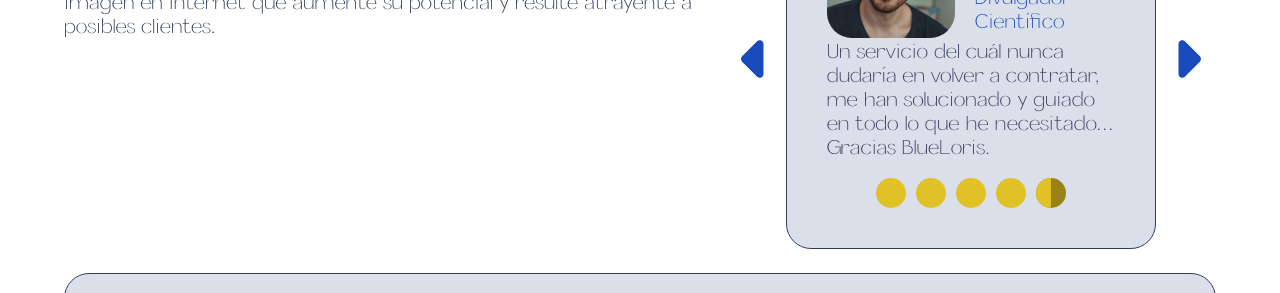
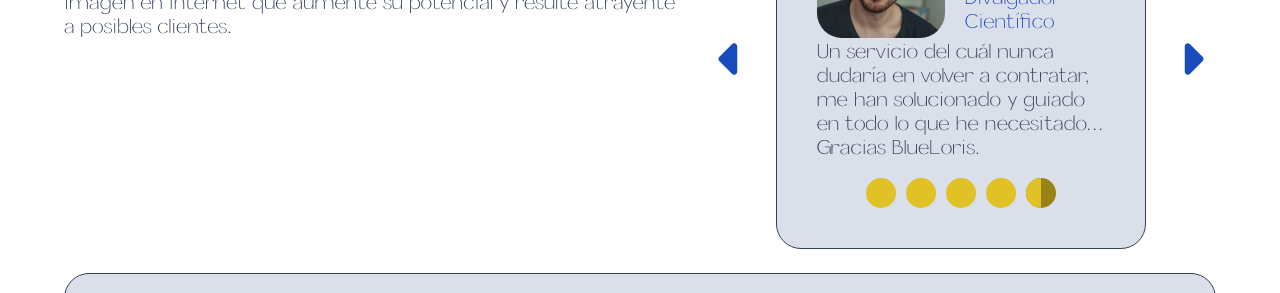
Before and after one commit to Albert0PB/DIW_1-10, a plain HTML site: page consultoria-web.html in a window 1280 px wide. Shown: the part 383-676 px from the top of the page. Drawn offline with Linux system fonts and the light colour scheme.

Commit message:
fixed arrow

```diff
--- a/css/consultoria-web.css
+++ b/css/consultoria-web.css
@@ -1,3 +1,7 @@
+:root {
+    --arrow-size: 50px
+}
+
 .reviews-description {
     display: flex;
     flex-flow: row;
@@ -17,6 +21,7 @@
 .review {
     display: flex;
     align-items: center;
+    gap: var(--separation);
 }
 
 .review .card .card-header {
@@ -65,13 +70,23 @@
 .review .arrow {
     border: none;
     background-color: transparent;
-    width: 60px;
-    height: 60px
+    width: var(--arrow-size);
+    height: var(--arrow-size);
+    cursor: pointer;
+    border-radius: var(--border-radius);
 }
 .review .arrow img {
-    width: 60px;
-    height: 60px;
+    width: var(--arrow-size);
+    height: var(--arrow-size);
     filter: var(--primary-600-filter);
+}
+.review .arrow:hover {
+    background-color: var(--primary-600);
+}
+.review .arrow:hover img {
+    width: var(--arrow-size);
+    height: var(--arrow-size);
+    filter: invert(100%) sepia(0%) saturate(0%) hue-rotate(315deg) brightness(102%) contrast(102%);
 }
 
 .service-form form {
```
